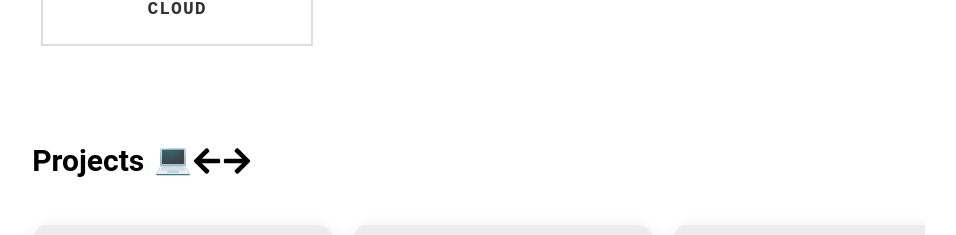
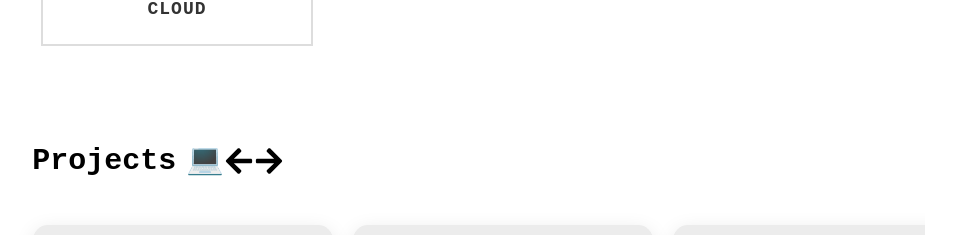
Before and after one commit to itsantoun/portfolio, a React (Create React App) app: page / in a window 1280 px wide. Shown: the part 1060-1295 px from the top of the page, without its empty margins (171-1127 px from the left). Built offline with nearby package versions, Linux system fonts and the light colour scheme; a web font is replaced by a local one.

Commit message:
Official

```diff
--- a/src/Components/Projects/Projects.css
+++ b/src/Components/Projects/Projects.css
@@ -8,7 +8,7 @@
     margin-bottom: 20px;
     display: flex;
     align-items: center;
-    font-family: 'Roboto', sans-serif;
+   font-family: 'Courier New', Courier, monospace;
     font-size: 30px;
     animation: fadeIn 1s ease-in-out; /* Only the text fades in */
 }
```
